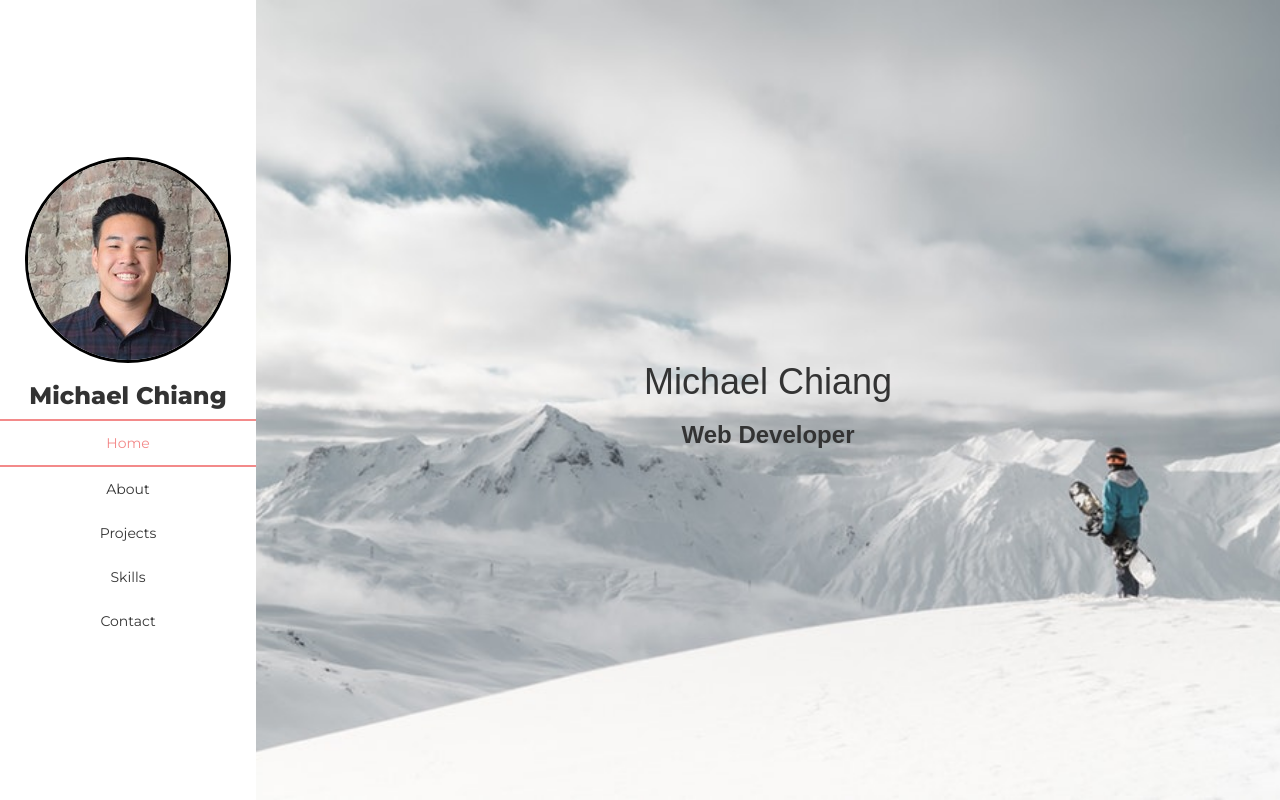
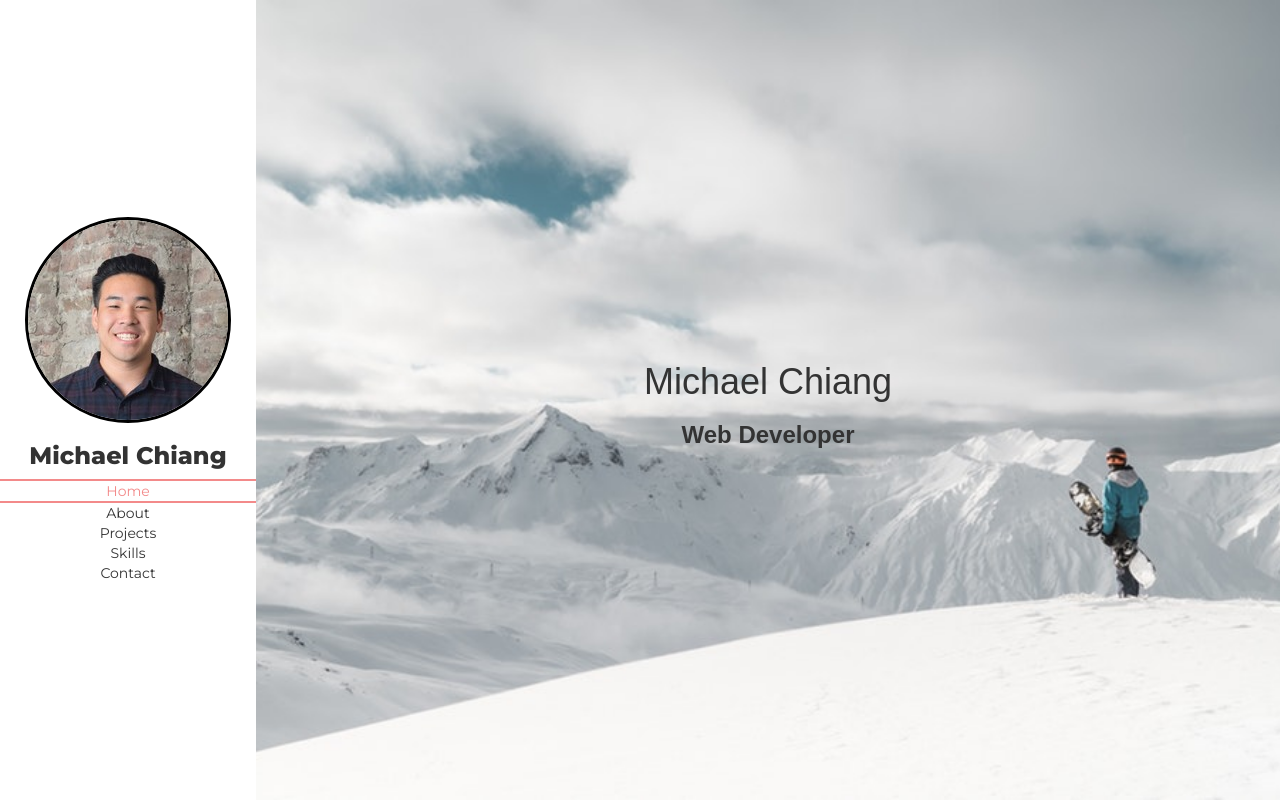
Before and after one commit to chiangshtaa/MichaelChiang, a React (Create React App) app: page / in a window 1280 px wide. Shown: the top 800 px of the page. Built offline with nearby package versions, Linux system fonts and the light colour scheme.

Commit message:
move active class to navbar component

```diff
--- a/src/App.css
+++ b/src/App.css
@@ -40,12 +40,6 @@ body, html {
   flex-direction: column;*/
 }
 
-.active {
-  color: #F38A8A;
-  border-bottom: 2px solid #F38A8A;
-  border-top: 2px solid #F38A8A;
-}
-
 .scroll-container {
   /*width: 100%;
   height: 100%;
--- a/src/components/css/NavBar.css
+++ b/src/components/css/NavBar.css
@@ -34,9 +34,24 @@ h3 {
   display: block;
 }
 
-li {
+.menu {
   list-style-type: none;
   display: block;
   padding: 12px 0px;
   cursor: pointer;
 }
+
+.active {
+  color: #F38A8A;
+  border-bottom: 2px solid #F38A8A;
+  border-top: 2px solid #F38A8A;
+}
+
+/*li {
+  list-style-type: none;
+  display: block;
+  padding: 12px 0px;
+  cursor: pointer;
+}
+
+*/
```
